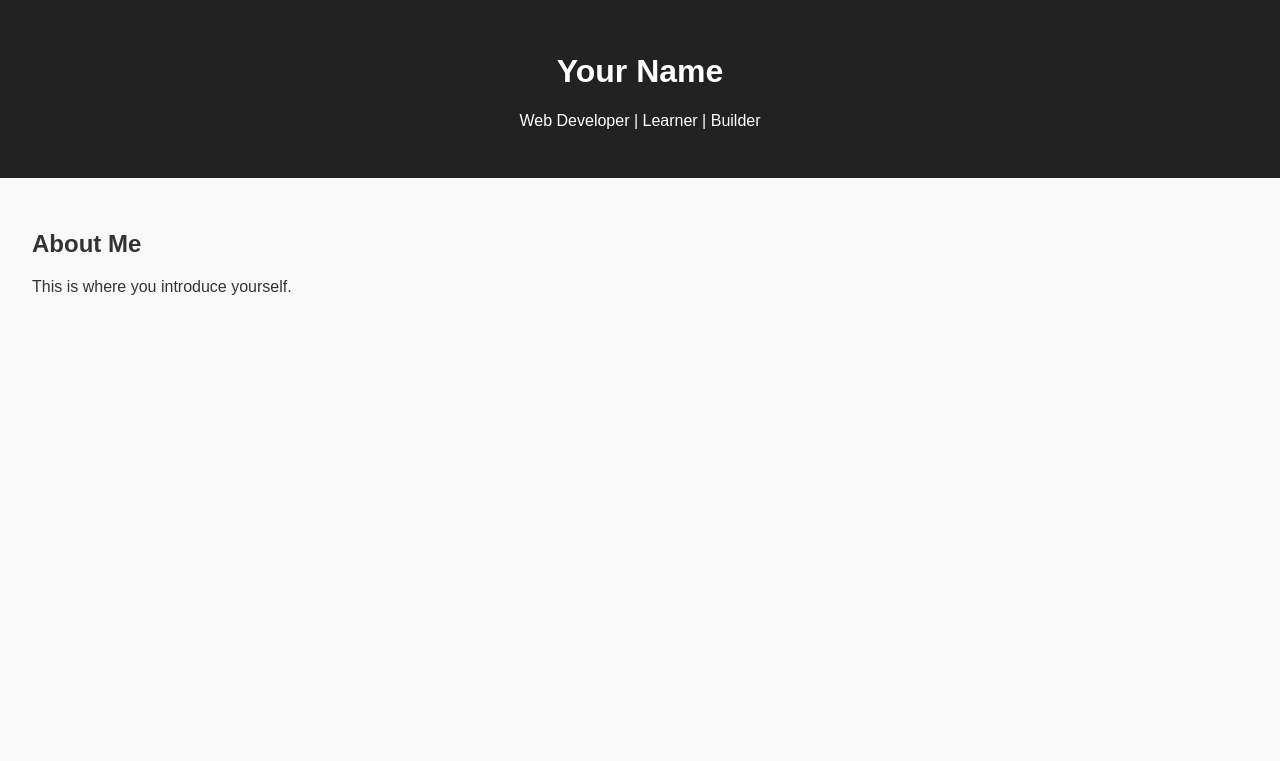
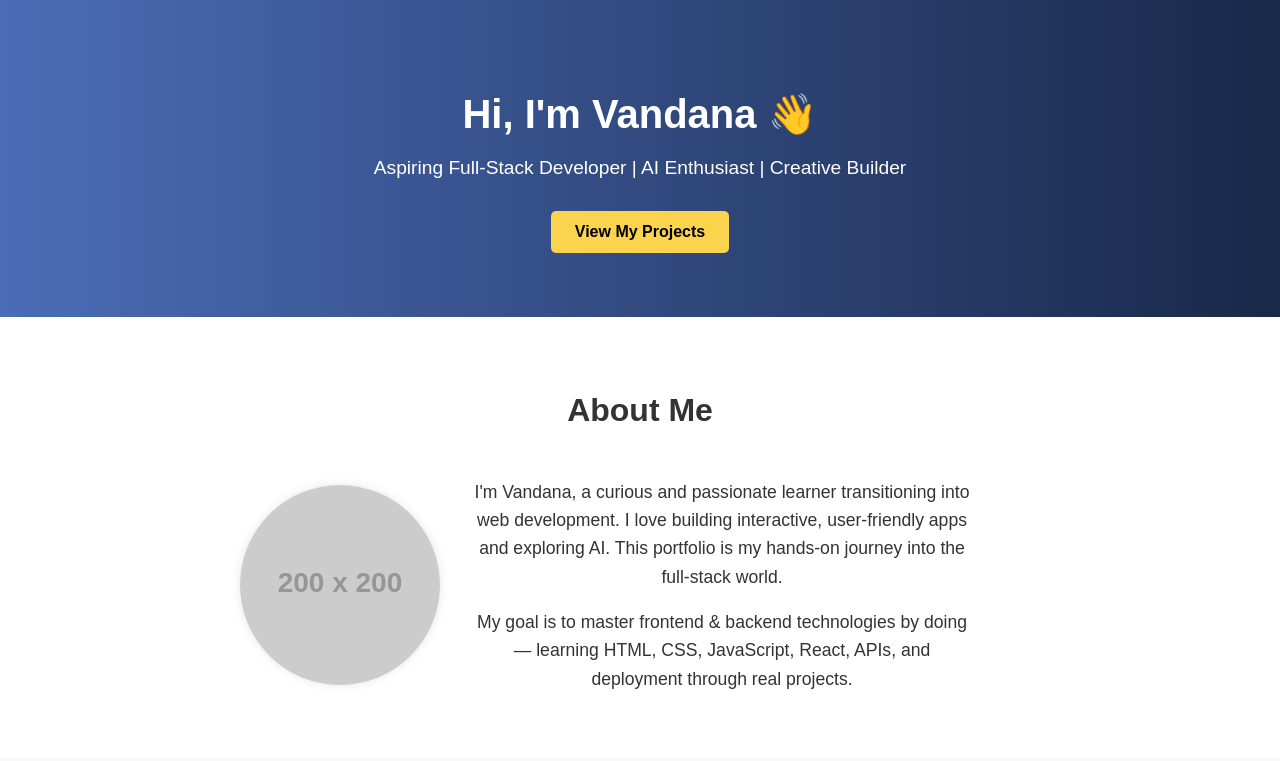
Before and after one commit to VANDANA-ANDE/portfolio-website, a plain HTML site: page index.html in a window 1280 px wide. Drawn offline with Linux system fonts and the light colour scheme; placeholder pictures from the web are drawn by us.

Commit message:
Added Header and About Me section with flex layout and profile image

```diff
--- a/index.html
+++ b/index.html
@@ -7,13 +7,27 @@
   <link rel="stylesheet" href="style.css" />
 </head>
 <body>
-  <header>
-    <h1>Your Name</h1>
-    <p>Web Developer | Learner | Builder</p>
-  </header>
-  <section id="about">
-    <h2>About Me</h2>
-    <p>This is where you introduce yourself.</p>
-  </section>
+    <header class="hero">
+        <div class="hero-text">
+          <h1>Hi, I'm Vandana 👋</h1>
+          <p>Aspiring Full-Stack Developer | AI Enthusiast | Creative Builder</p>
+          <a href="#projects" class="btn">View My Projects</a>
+        </div>
+      </header>
+
+      <section id="about" class="about">
+        <h2>About Me</h2>
+        <div class="about-content">
+          <img src="https://via.placeholder.com/200" alt="Profile Photo" class="profile-pic" />
+          <div class="about-text">
+            <p>
+              I'm Vandana, a curious and passionate learner transitioning into web development. I love building interactive, user-friendly apps and exploring AI. This portfolio is my hands-on journey into the full-stack world.
+            </p>
+            <p>
+              My goal is to master frontend & backend technologies by doing — learning HTML, CSS, JavaScript, React, APIs, and deployment through real projects.
+            </p>
+          </div>
+        </div>
+      </section>
 </body>
 </html>
--- a/style.css
+++ b/style.css
@@ -16,3 +16,76 @@ body {
   section {
     padding: 2rem;
   }
+
+  .hero {
+    background: linear-gradient(to right, #4b6cb7, #182848);
+    color: white;
+    padding: 4rem 2rem;
+    text-align: center;
+  }
+
+  .hero h1 {
+    font-size: 2.5rem;
+    margin-bottom: 1rem;
+  }
+
+  .hero p {
+    font-size: 1.2rem;
+    margin-bottom: 2rem;
+  }
+
+  .btn {
+    display: inline-block;
+    padding: 0.75rem 1.5rem;
+    background-color: #fcd34d;
+    color: #000;
+    text-decoration: none;
+    border-radius: 5px;
+    font-weight: bold;
+    transition: background-color 0.3s ease;
+  }
+
+  .btn:hover {
+    background-color: #fbbf24;
+  }
+  .about {
+    background: #fff;
+    padding: 3rem 2rem;
+  }
+
+  .about h2 {
+    text-align: center;
+    font-size: 2rem;
+    margin-bottom: 2rem;
+  }
+
+  .about-content {
+    display: flex;
+    flex-direction: column;
+    align-items: center;
+    gap: 2rem;
+    max-width: 800px;
+    margin: 0 auto;
+  }
+
+  .profile-pic {
+    width: 200px;
+    border-radius: 50%;
+    box-shadow: 0 0 10px rgba(0,0,0,0.1);
+  }
+
+  .about-text {
+    text-align: center;
+    font-size: 1.1rem;
+    line-height: 1.6;
+  }
+  @media (min-width: 768px) {
+    .about-content {
+      flex-direction: row;
+      text-align: left;
+    }
+
+    .about-text {
+      max-width: 500px;
+    }
+  }
```
